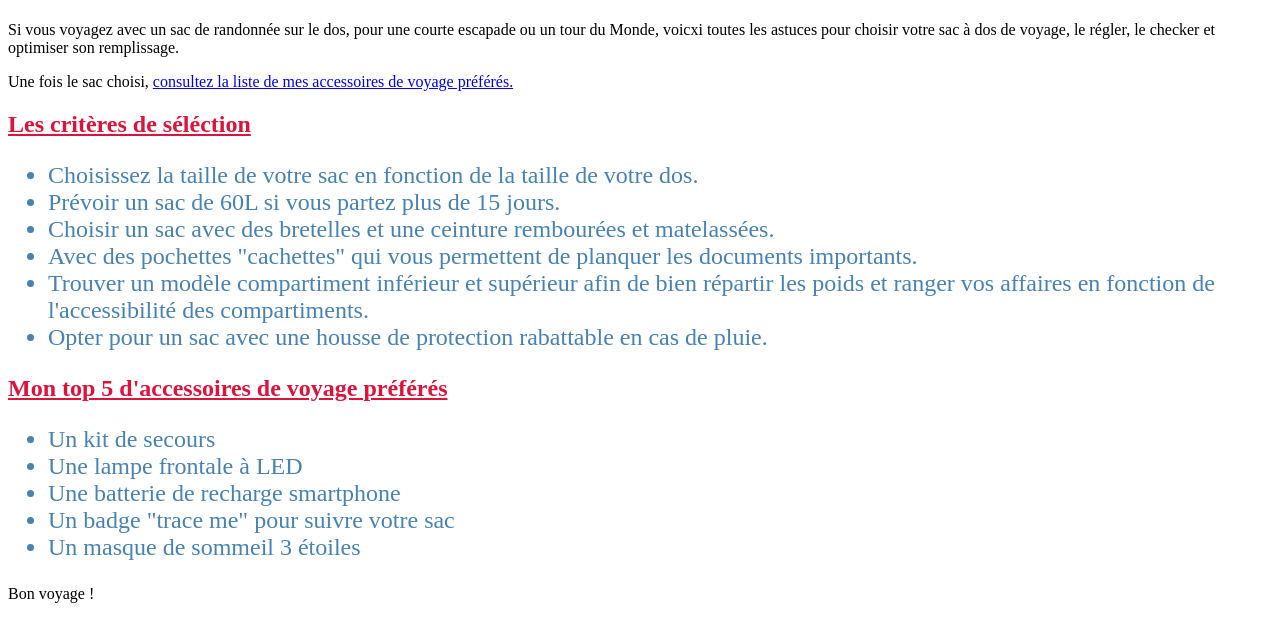
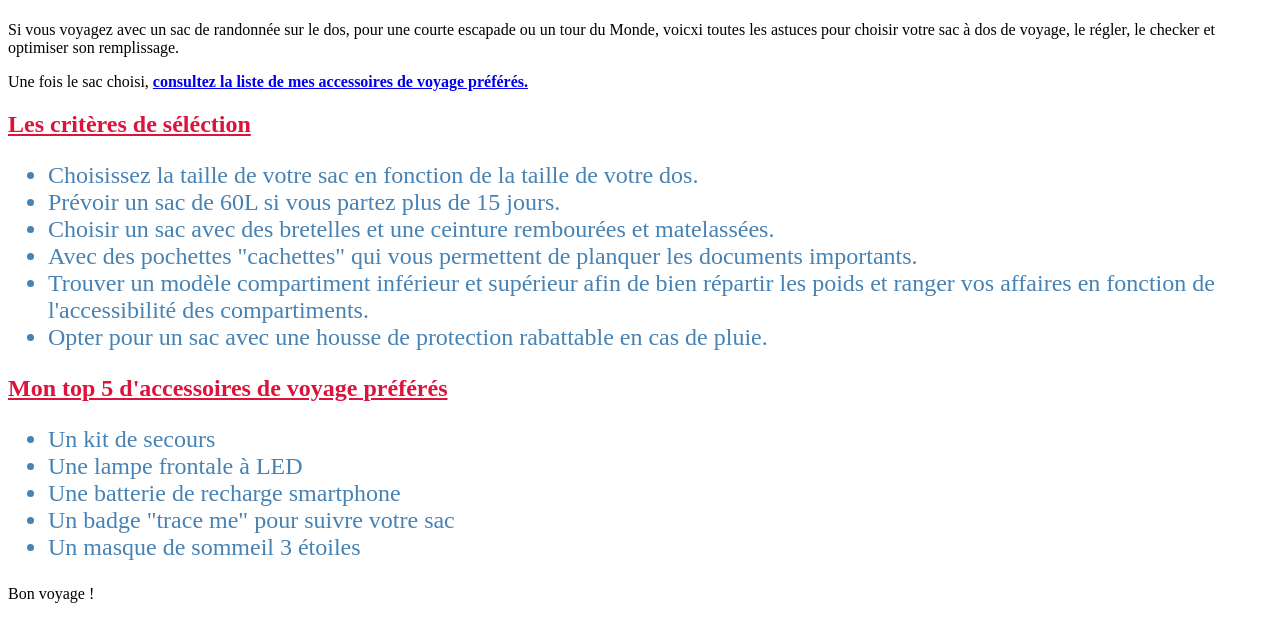
Before and after one commit to Akatiou/dell, a plain HTML site: page index.html in a window 1280 px wide. In both pictures the pointer is over the link "consultez la liste de mes accessoires de voyage préférés.". Shown: the part 59-700 px from the top of the page. Drawn offline with Linux system fonts and the light colour scheme.

Commit message:
change link style

```diff
--- a/css/style.css
+++ b/css/style.css
@@ -53,3 +53,10 @@ ul ul{
   padding : 48px;
 
 }
+a{
+	text-decoration: none;
+}
+a:hover{
+	text-decoration: underline;
+	font-weight: bold;
+}
```
